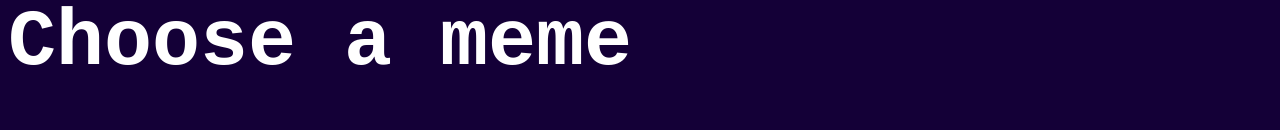
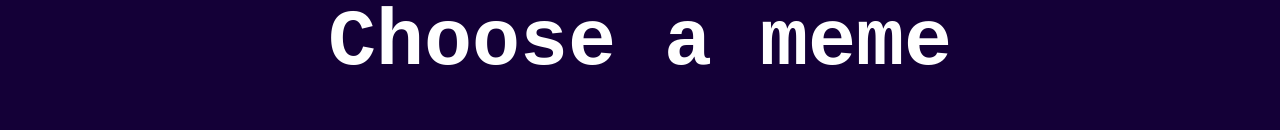
Before and after one commit to a1exm10/MAAD-Final-Project, a plain HTML site: page index.html in a window 1280 px wide. Shown: the top 130 px of the page. Drawn offline with Linux system fonts and the light colour scheme; grey boxes are pictures that could not be loaded.

Commit message:
centered text

```diff
--- a/index.html
+++ b/index.html
@@ -26,7 +26,7 @@
 </head>
 
 <h1>
-  Choose a meme
+   <center>Choose a meme</center>
 </h1>
 
 <a href=""target="_blank"> <img src="5ie6nd.png" alt="fist bump" class="image-right"
```
